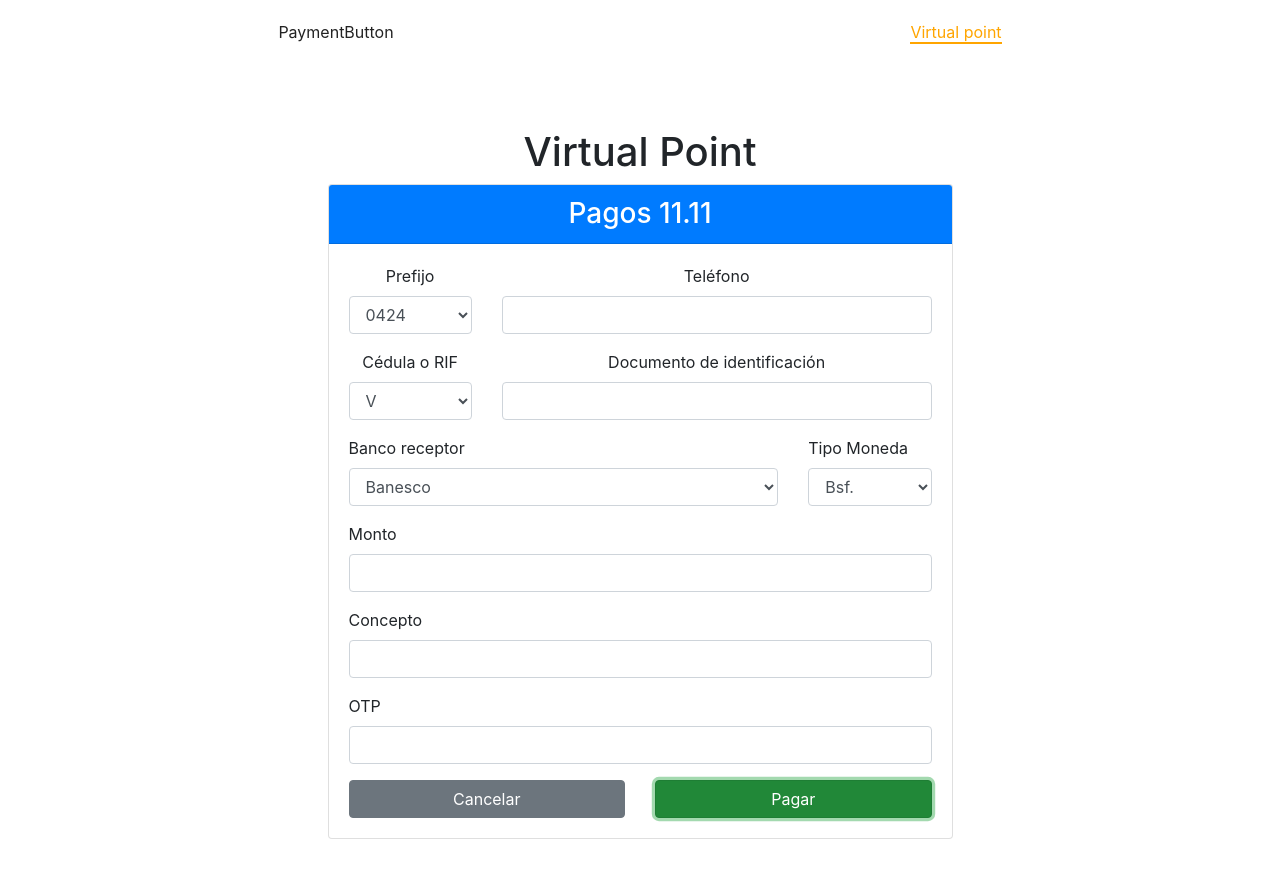
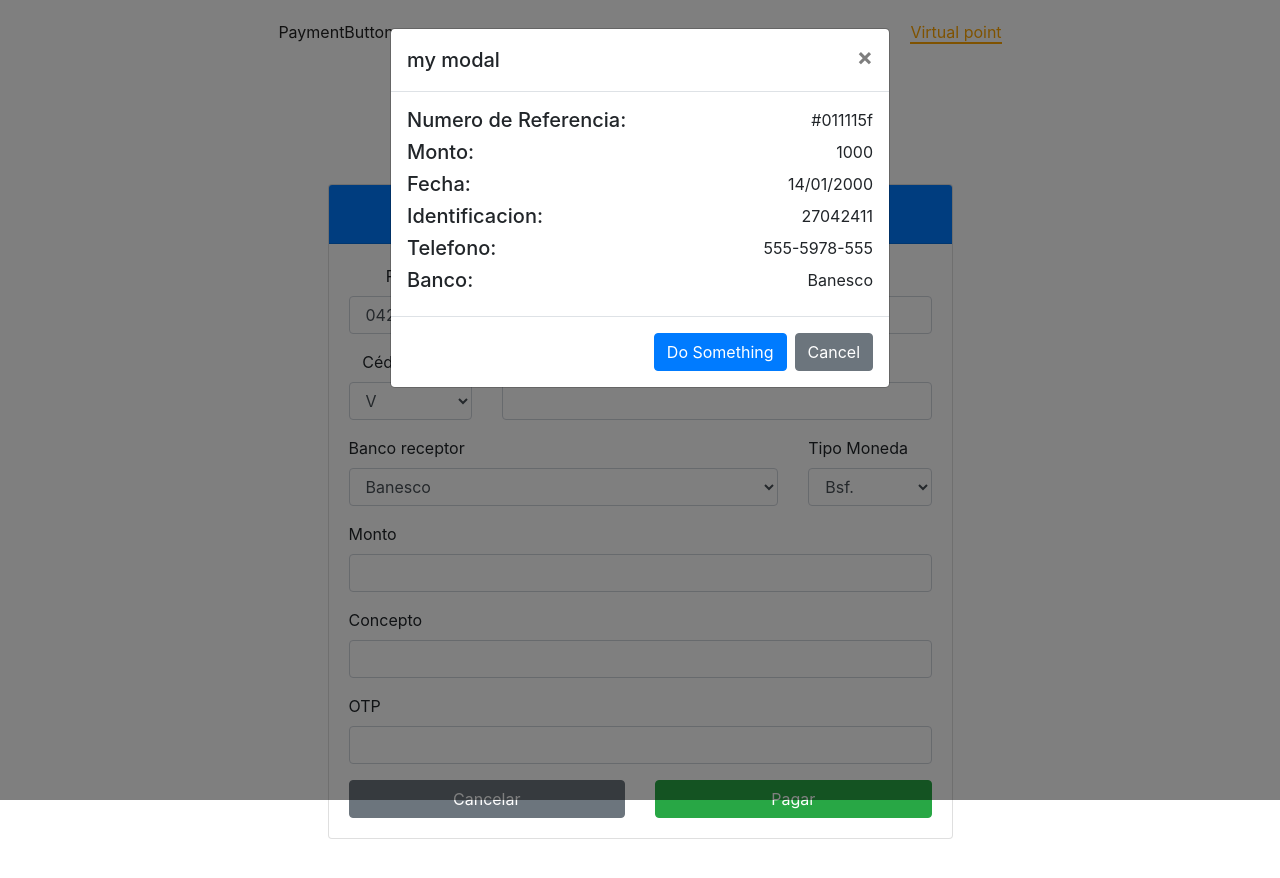
Before and after one commit to MoisesCava/react-guide, a React (Create React App) app: page /virtual-point in a window 1280 px wide. Both pictures are taken after a click on the button "Pagar". Shown: the top 878 px of the page. Built offline with nearby package versions, Linux system fonts and the light colour scheme.

Commit message:
modal listo

```diff
--- a/package.json
+++ b/package.json
@@ -9,7 +9,8 @@
     "react": "^17.0.1",
     "react-dom": "^17.0.1",
     "react-router-dom": "^5.2.0",
-    "react-scripts": "1.1.5"
+    "react-scripts": "1.1.5",
+    "reactstrap": "^8.8.0"
   },
   "scripts": {
     "start": "react-scripts start",
--- a/src/App.js
+++ b/src/App.js
@@ -4,7 +4,7 @@ import './App.css';
 import { BrowserRouter as Router, Route, NavLink } from "react-router-dom";
 
 import PaymentButton from './PaymentButton/PaymentButton'
-import ChargeForm from './component/virtualPoint/ChargeForm/ChargeForm';
+import VirtualPoint from './component/virtualPoint/VirtualPoint';
 
 
 const app = props => {
@@ -27,7 +27,7 @@ const app = props => {
         </header>
 
         <Route path="/" exact component={PaymentButton} />
-        <Route path="/virtual-point" exact component={ChargeForm} />
+        <Route path="/virtual-point" exact component={VirtualPoint} />
 
       </Router>
     </div>
--- a/src/component/virtualPoint/ChargeForm/ChargeForm.js
+++ b/src/component/virtualPoint/ChargeForm/ChargeForm.js
@@ -9,7 +9,7 @@ import PhoneNumber from "../../Commoms/PhoneNumber/PhoneNumber";
 
 
 
-const ChargeForm = () => (
+const ChargeForm = ({onPayClick}) => (
 
 
     <div className="PaymentButton py-5">
@@ -84,7 +84,7 @@ const ChargeForm = () => (
 
                                         </div>
                                         <div className="col">
-                                            <button type="button" className="btn btn-success btn-block"> Pagar </button>
+                                            <button type="button" className="btn btn-success btn-block" onClick={onPayClick}> Pagar </button>
                                         </div>
                                     </div>
                                 </form>
--- /dev/null
+++ b/src/component/virtualPoint/PaySucces/PaySucces.css
@@ -0,0 +1,14 @@
+.modal{
+
+}
+
+
+.payItem {
+
+    display: flex;
+    flex-direction: row;
+
+    justify-content: space-between;
+
+
+}
--- /dev/null
+++ b/src/component/virtualPoint/PaySucces/PaySucces.js
@@ -0,0 +1,59 @@
+import React from "react";
+import { Button, Modal, ModalHeader, ModalBody, ModalFooter } from 'reactstrap';
+
+import './PaySucces.css';
+
+const PaySucces = ({ onOkClick, title, onToggle, modal, pago }) => (
+
+    <Modal isOpen={modal} toggle={onToggle} >
+
+
+        <ModalHeader toggle={onToggle}> {title} </ModalHeader>
+
+
+        <ModalBody>
+
+            <div className="payItem">
+                <h5>Numero de Referencia:</h5>
+                <span> {pago.ref} </span>
+            </div>
+
+            <div className="payItem">
+                <h5>Monto:</h5>
+                <span> {pago.amount} </span>
+            </div>
+            <div className="payItem">
+                <h5>Fecha:</h5>
+                <span> {pago.date} </span>
+            </div>
+            <div className="payItem">
+                <h5>Identificacion:</h5>
+                <span> {pago.id} </span>
+            </div>
+            <div className="payItem">
+                <h5>Telefono:</h5>
+                <span> {pago.phone} </span>
+            </div>
+            <div className="payItem">
+                <h5>Banco:</h5>
+                <span> {pago.bank} </span>
+            </div>
+
+
+        </ModalBody>
+
+
+        <ModalFooter>
+            <Button color="primary" onClick={onOkClick}>Do Something</Button>{' '}
+            <Button color="secondary" onClick={onToggle}>Cancel</Button>
+        </ModalFooter>
+
+
+    </Modal>
+
+)
+
+
+
+
+export default PaySucces;
--- /dev/null
+++ b/src/component/virtualPoint/VirtualPoint.js
@@ -0,0 +1,47 @@
+import React,{useState} from "react";
+import ChargeForm from "./ChargeForm/ChargeForm";
+import PaySucces from "./PaySucces/PaySucces";
+
+
+
+const VirtualPoint = () => {
+
+    const [modal,setModal] = useState(false);
+
+
+    const [pago,setPago] = useState({
+
+        ref : '#011115f',
+        amount : '1000',
+        date : '14/01/2000',
+        id : '27042411',
+        phone : '555-5978-555',
+        bank : 'Banesco'
+
+    });
+
+
+    const toggle = () => setModal(!modal)
+
+
+    return (
+
+        <div>
+
+            <ChargeForm onPayClick={toggle} />
+
+            <PaySucces onOkClick={toggle} title="my modal" modal={modal} onToggle={toggle} pago={pago}>
+                <p>cuerpo  del modal</p>
+            </PaySucces>
+
+        </div>
+
+    )
+
+
+}
+
+
+
+
+export default VirtualPoint;
```
Also changed, not shown: 1 other file (tests, documents, lock files or other folders).
